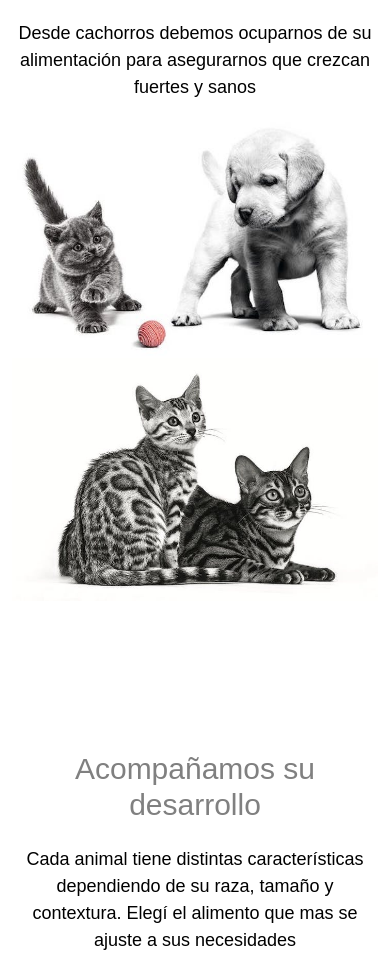
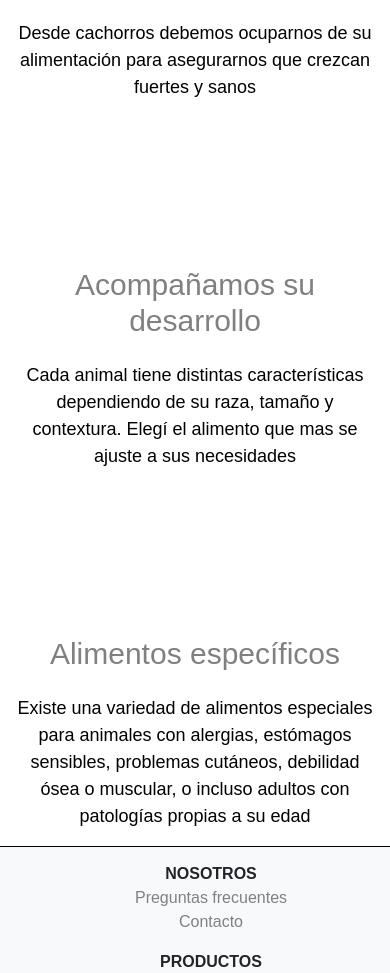
Before and after one commit to ferpascuzzi/EntregaGitHub, a website: page index.html in a window 390 px wide. Shown: the part 818-1791 px from the top of the page. Drawn offline with nearby package versions, Linux system fonts and the light colour scheme; files that its build step writes are made by us from their sources; a web font is replaced by a local one.

Commit message:
entregascss

```diff
--- a/index.html
+++ b/index.html
@@ -87,9 +87,9 @@
       <p>Desde cachorros debemos ocuparnos de su alimentación para asegurarnos que crezcan fuertes y sanos</p>
     </div>
 
-    <div class="col-lg-6 col-md-6"><img src="Imagenes/indexfoto1.jpeg" alt=home1 width="100%"></div>
+    <div class="col-lg-6 col-md-6 d-none d-sm-none d-md-block"><img src="Imagenes/indexfoto1.jpeg" alt=home1 width="100%"></div>
 
-    <div class="col-lg-6 col-md-6"><img src="Imagenes/indexfoto2.jpeg" alt=home2 width="100%"></div>
+    <div class="col-lg-6 col-md-6 d-none d-sm-none d-md-block"><img src="Imagenes/indexfoto2.jpeg" alt=home2 width="100%"></div>
 
     <div class="mainHomeParrafo col-lg-6 col-md-6 col-12">
       <h1>Acompañamos su desarrollo</h1>
@@ -101,7 +101,7 @@
       <p>Existe una variedad de alimentos especiales para animales con alergias, estómagos sensibles, problemas cutáneos, debilidad ósea o muscular, o incluso adultos con patologías propias a su edad</p>
     </div>
 
-    <div class="col-lg-6 col-md-6"><img src="Imagenes/indexfoto3.jpeg" alt=home3 width="100%"></div>
+    <div class="col-lg-6 col-md-6 d-none d-sm-none d-md-block"><img src="Imagenes/indexfoto3.jpeg" alt=home3 width="100%"></div>
 
   </div>
 </div>
```
